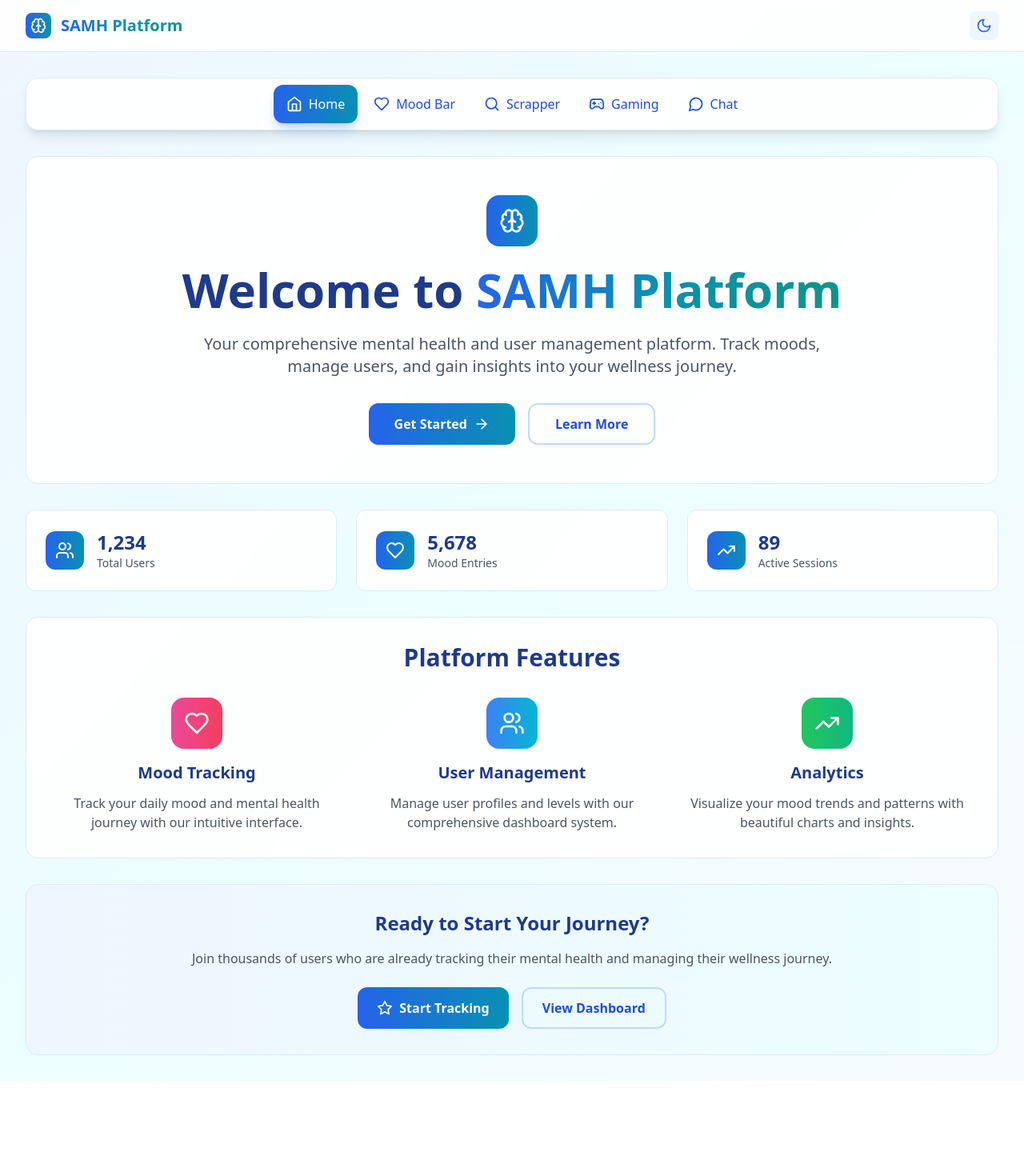
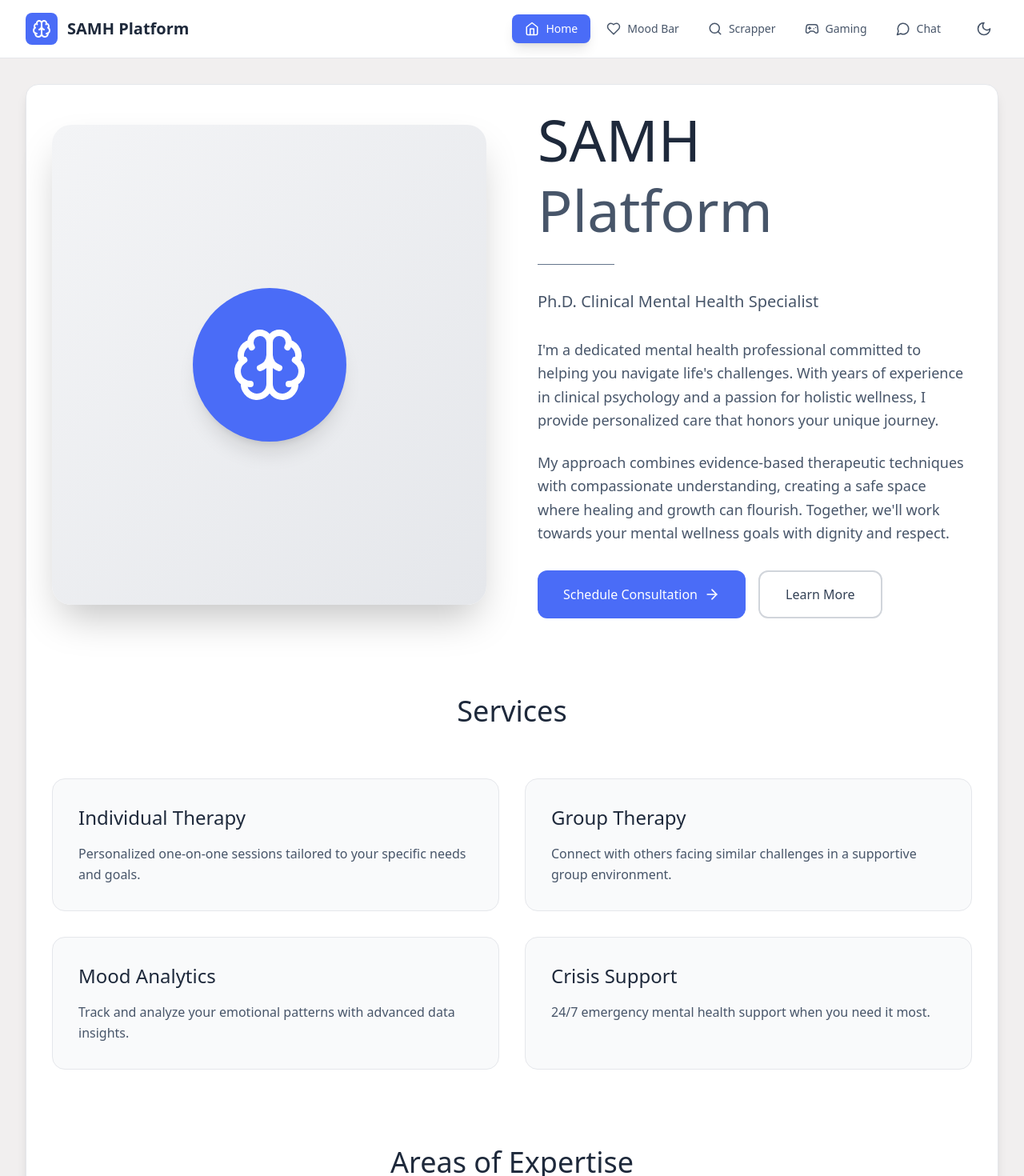
Before and after one commit to HuangT1ng/Dell_SAMH_Hackathon, a React (Vite) app in the folder web_app/: page / in a window 1280 px wide. Shown: the top 1470 px of the page at 80% size. Before the commit the page ends 1351 px from the top, so only its background shows below. Built offline with nearby package versions, Linux system fonts and the light colour scheme.

Commit message:
Update homepage design and consolidate navigation - Applied professional white theme with custom blue (#4a6cf7) accents - Removed duplicate navigation bars, consolidated into single top nav - Updated background to #f1efef for clean professional look - Improved header layout and navigation styling

```diff
--- a/web_app/src/App.tsx
+++ b/web_app/src/App.tsx
@@ -56,66 +56,66 @@ function App() {
     <div className={`min-h-screen transition-colors duration-300 ${
       darkMode
         ? 'bg-[#343541] text-white'
-        : 'bg-gradient-to-br from-blue-50 via-cyan-50 to-slate-50 text-blue-900'
-    }`}>
+        : 'text-slate-800'
+    }`} style={{ backgroundColor: darkMode ? undefined : '#f1efef' }}>
       {/* Header */}
       <header className={`border-b transition-colors duration-300 ${
         darkMode
           ? 'bg-[#40414F] border-gray-700'
-          : 'bg-white/90 backdrop-blur-sm border-blue-100'
+          : 'bg-white border-gray-200'
       }`}>
-        <div className="max-w-7xl mx-auto px-4 sm:px-6 lg:px-8">
-          <div className="flex justify-between items-center h-16">
-            <div className="flex items-center space-x-3">
-              <div className="w-8 h-8 bg-gradient-to-r from-blue-600 to-cyan-600 rounded-lg flex items-center justify-center">
-                <Brain className="w-5 h-5 text-white" />
+        <div className="max-w-7xl mx-auto px-8 py-4">
+          <div className="flex justify-between items-center">
+            <div className="flex items-center gap-3">
+              <div className="w-10 h-10 rounded-lg flex items-center justify-center" style={{ backgroundColor: '#4a6cf7' }}>
+                <Brain className="w-6 h-6 text-white" />
               </div>
-              <h1 className="text-xl font-bold bg-gradient-to-r from-blue-600 via-cyan-600 to-teal-600 bg-clip-text text-transparent">
+              <span className={`text-xl font-bold ${
+                darkMode ? 'text-white' : 'text-slate-800'
+              }`}>
                 SAMH Platform
-              </h1>
+              </span>
             </div>
+
+            {/* Main Navigation */}
+            <nav className="flex items-center gap-1">
+              {navigation.map(({ id, label, icon: Icon, description }) => (
+                <button
+                  key={id}
+                  onClick={() => setCurrentView(id as any)}
+                  className={`flex items-center gap-2 px-4 py-2 rounded-lg font-medium transition-all duration-200 ${
+                    currentView === id
+                      ? 'text-white shadow-lg'
+                      : darkMode
+                        ? 'text-gray-300 hover:bg-gray-700 hover:text-white'
+                        : 'text-slate-600 hover:bg-white hover:text-slate-800'
+                  }`}
+                  style={{
+                    backgroundColor: currentView === id ? '#4a6cf7' : undefined
+                  }}
+                  title={description}
+                >
+                  <Icon size={18} />
+                  <span className="hidden sm:inline text-sm">{label}</span>
+                </button>
+              ))}
+
               <button
                 onClick={() => setDarkMode(!darkMode)}
-              className={`p-2 rounded-lg transition-all duration-300 ${
+                className={`ml-4 p-2 rounded-lg transition-all duration-300 ${
                   darkMode
                     ? 'bg-gray-700 hover:bg-gray-600 text-yellow-400'
-                  : 'bg-blue-50 hover:bg-blue-100 text-blue-600'
+                    : 'bg-white hover:bg-gray-100 text-slate-600'
                 }`}
               >
                 {darkMode ? <Sun className="w-5 h-5" /> : <Moon className="w-5 h-5" />}
               </button>
+            </nav>
           </div>
         </div>
       </header>
 
       <div className="max-w-7xl mx-auto px-4 sm:px-6 lg:px-8 py-8">
-        {/* Navigation */}
-        <nav className={`mb-8 rounded-2xl p-2 shadow-lg border transition-all duration-300 ${
-          darkMode
-            ? 'bg-[#40414F] border-gray-700'
-            : 'bg-white/90 backdrop-blur-sm border-blue-100'
-        }`}>
-          <div className="flex flex-wrap justify-center gap-1">
-            {navigation.map(({ id, label, icon: Icon, description }) => (
-              <button
-                key={id}
-                onClick={() => setCurrentView(id as any)}
-                className={`flex items-center gap-2 px-4 py-3 rounded-xl font-medium transition-all duration-200 ${
-                  currentView === id
-                    ? 'bg-gradient-to-r from-blue-600 to-cyan-600 text-white shadow-lg shadow-blue-500/30'
-                    : darkMode
-                      ? 'text-gray-300 hover:bg-gray-700 hover:text-white'
-                      : 'text-blue-700 hover:bg-blue-50 hover:text-blue-800'
-                }`}
-                title={description}
-              >
-                <Icon size={20} />
-                <span className="hidden sm:inline">{label}</span>
-              </button>
-            ))}
-          </div>
-        </nav>
-
         {/* Main Content */}
         <main>
           {currentView === 'home' && <HomePage darkMode={darkMode} />}
--- a/web_app/src/components/HomePage.tsx
+++ b/web_app/src/components/HomePage.tsx
@@ -1,75 +1,119 @@
 import React from 'react';
-import { Brain, TrendingUp, Users, Heart, ArrowRight, Star } from 'lucide-react';
+import { Brain, ArrowRight, Star, Mail, Phone, MapPin } from 'lucide-react';
 
 interface HomePageProps {
   darkMode: boolean;
 }
 
 const HomePage: React.FC<HomePageProps> = ({ darkMode }) => {
-  const features = [
+  const services = [
     {
-      icon: Heart,
-      title: 'Mood Tracking',
-      description: 'Track your daily mood and mental health journey with our intuitive interface.',
-      color: 'from-pink-500 to-rose-500'
+      title: 'Individual Therapy',
+      description: 'Personalized one-on-one sessions tailored to your specific needs and goals.',
     },
     {
-      icon: Users,
-      title: 'User Management',
-      description: 'Manage user profiles and levels with our comprehensive dashboard system.',
-      color: 'from-blue-500 to-cyan-500'
+      title: 'Group Therapy',
+      description: 'Connect with others facing similar challenges in a supportive group environment.',
     },
     {
-      icon: TrendingUp,
-      title: 'Analytics',
-      description: 'Visualize your mood trends and patterns with beautiful charts and insights.',
-      color: 'from-green-500 to-emerald-500'
+      title: 'Mood Analytics',
+      description: 'Track and analyze your emotional patterns with advanced data insights.',
+    },
+    {
+      title: 'Crisis Support',
+      description: '24/7 emergency mental health support when you need it most.',
     }
   ];
 
-  const stats = [
-    { label: 'Total Users', value: '1,234', icon: Users },
-    { label: 'Mood Entries', value: '5,678', icon: Heart },
-    { label: 'Active Sessions', value: '89', icon: TrendingUp }
+  const expertise = [
+    'Anxiety & Depression',
+    'Trauma & PTSD',
+    'Relationship Issues',
+    'Stress Management',
+    'Behavioral Therapy',
+    'Mindfulness & Meditation'
   ];
 
   return (
-    <div className="space-y-8">
-      {/* Hero Section */}
-      <div className={`text-center py-12 rounded-2xl ${
+    <div className={`${
       darkMode
-          ? 'bg-[#40414F] border border-gray-700'
-          : 'bg-white/90 backdrop-blur-sm border border-blue-100'
+        ? 'bg-gradient-to-br from-slate-900 via-slate-800 to-slate-700'
+        : 'bg-white'
+    } rounded-2xl p-8 shadow-lg border ${
+      darkMode ? 'border-slate-700' : 'border-gray-200'
     }`}>
-        <div className="max-w-4xl mx-auto px-6">
-          <div className="flex items-center justify-center mb-6">
-            <div className="w-16 h-16 bg-gradient-to-r from-blue-600 to-cyan-600 rounded-2xl flex items-center justify-center">
-              <Brain className="w-8 h-8 text-white" />
+      {/* Main Content */}
+      <div className="max-w-7xl mx-auto">
+        <div className="grid grid-cols-1 lg:grid-cols-2 gap-16 items-center">
+          {/* Left Side - Hero Image */}
+          <div className="relative">
+            <div className={`w-full h-[600px] rounded-3xl overflow-hidden shadow-2xl ${
+              darkMode
+                ? 'bg-gradient-to-br from-slate-700 to-slate-600'
+                : 'bg-gradient-to-br from-gray-100 to-gray-200'
+            }`}>
+              {/* Professional Image Placeholder */}
+              <div className="w-full h-full flex items-center justify-center">
+                <div className={`w-48 h-48 rounded-full flex items-center justify-center shadow-xl ${
+                  darkMode
+                    ? 'bg-gradient-to-br from-slate-600 to-slate-700'
+                    : ''
+                }`} style={{ backgroundColor: darkMode ? undefined : '#4a6cf7' }}>
+                  <Brain className="w-24 h-24 text-white" />
                 </div>
               </div>
-          <h1 className={`text-4xl md:text-6xl font-bold mb-6 ${
-            darkMode ? 'text-white' : 'text-blue-900'
+            </div>
+          </div>
+
+          {/* Right Side - Content */}
+          <div className="space-y-8">
+            <div>
+              <h1 className={`text-5xl lg:text-7xl font-light mb-4 ${
+                darkMode ? 'text-white' : 'text-slate-800'
               }`}>
-            Welcome to{' '}
-            <span className="bg-gradient-to-r from-blue-600 via-cyan-600 to-teal-600 bg-clip-text text-transparent">
-              SAMH Platform
-            </span>
+                SAMH
               </h1>
-          <p className={`text-xl mb-8 ${
-            darkMode ? 'text-gray-300' : 'text-gray-600'
+              <h2 className={`text-5xl lg:text-7xl font-light mb-8 ${
+                darkMode ? 'text-slate-300' : 'text-slate-600'
               }`}>
-            Your comprehensive mental health and user management platform.
-            Track moods, manage users, and gain insights into your wellness journey.
+                Platform
+              </h2>
+              <div className={`w-24 h-px ${
+                darkMode ? 'bg-slate-400' : 'bg-slate-500'
+              } mb-8`}></div>
+              <p className={`text-xl font-light ${
+                darkMode ? 'text-slate-300' : 'text-slate-600'
+              }`}>
+                Ph.D. Clinical Mental Health Specialist
               </p>
-          <div className="flex flex-wrap justify-center gap-4">
-            <button className="bg-gradient-to-r from-blue-600 to-cyan-600 text-white px-8 py-3 rounded-xl font-semibold hover:shadow-lg hover:shadow-blue-500/30 transition-all duration-200 flex items-center gap-2">
-              Get Started
+            </div>
+
+            <div className="space-y-6">
+              <p className={`text-lg leading-relaxed ${
+                darkMode ? 'text-slate-300' : 'text-slate-600'
+              }`}>
+                I'm a dedicated mental health professional committed to helping you navigate life's challenges.
+                With years of experience in clinical psychology and a passion for holistic wellness,
+                I provide personalized care that honors your unique journey.
+              </p>
+              <p className={`text-lg leading-relaxed ${
+                darkMode ? 'text-slate-300' : 'text-slate-600'
+              }`}>
+                My approach combines evidence-based therapeutic techniques with compassionate understanding,
+                creating a safe space where healing and growth can flourish. Together, we'll work towards
+                your mental wellness goals with dignity and respect.
+              </p>
+            </div>
+
+            <div className="flex flex-wrap gap-4">
+              <button className="text-white px-8 py-4 rounded-xl font-medium hover:shadow-lg transition-all duration-300 flex items-center gap-2" style={{ backgroundColor: '#4a6cf7' }}>
+                Schedule Consultation
                 <ArrowRight className="w-5 h-5" />
               </button>
-            <button className={`px-8 py-3 rounded-xl font-semibold border-2 transition-all duration-200 ${
+              <button className={`px-8 py-4 rounded-xl font-medium border-2 transition-all duration-300 ${
                 darkMode
-                ? 'border-gray-600 text-gray-300 hover:bg-gray-700'
-                : 'border-blue-200 text-blue-700 hover:bg-blue-50'
+                  ? 'border-slate-600 text-slate-300 hover:bg-slate-800'
+                  : 'border-gray-300 text-slate-700 hover:bg-gray-50'
               }`}>
                 Learn More
               </button>
@@ -77,95 +121,111 @@ const HomePage: React.FC<HomePageProps> = ({ darkMode }) => {
           </div>
         </div>
 
-      {/* Stats Section */}
-      <div className="grid grid-cols-1 md:grid-cols-3 gap-6">
-        {stats.map((stat, index) => (
-          <div key={index} className={`p-6 rounded-xl transition-all duration-300 ${
+        {/* Services Section */}
+        <div className="mt-24">
+          <h2 className={`text-4xl font-light text-center mb-16 ${
+            darkMode ? 'text-white' : 'text-slate-800'
+          }`}>
+            Services
+          </h2>
+          <div className="grid grid-cols-1 md:grid-cols-2 gap-8">
+            {services.map((service, index) => (
+              <div key={index} className={`p-8 rounded-2xl transition-all duration-300 hover:shadow-xl ${
                 darkMode
-              ? 'bg-[#40414F] border border-gray-700'
-              : 'bg-white/90 backdrop-blur-sm border border-blue-100'
+                  ? 'bg-slate-800/50 border border-slate-700 hover:bg-slate-800'
+                  : 'bg-gray-50 border border-gray-200 hover:bg-white'
               }`}>
-            <div className="flex items-center gap-4">
-              <div className="w-12 h-12 bg-gradient-to-r from-blue-600 to-cyan-600 rounded-xl flex items-center justify-center">
-                <stat.icon className="w-6 h-6 text-white" />
-              </div>
-              <div>
-                <p className={`text-2xl font-bold ${
-                  darkMode ? 'text-white' : 'text-blue-900'
+                <h3 className={`text-2xl font-medium mb-4 ${
+                  darkMode ? 'text-white' : 'text-slate-800'
                 }`}>
-                  {stat.value}
-                </p>
-                <p className={`text-sm ${
-                  darkMode ? 'text-gray-400' : 'text-gray-600'
+                  {service.title}
+                </h3>
+                <p className={`leading-relaxed ${
+                  darkMode ? 'text-slate-300' : 'text-slate-600'
                 }`}>
-                  {stat.label}
-                </p>
-              </div>
-            </div>
-          </div>
-        ))}
-      </div>
-
-      {/* Features Section */}
-      <div className={`p-8 rounded-2xl ${
-        darkMode
-          ? 'bg-[#40414F] border border-gray-700'
-          : 'bg-white/90 backdrop-blur-sm border border-blue-100'
-      }`}>
-        <h2 className={`text-3xl font-bold text-center mb-8 ${
-          darkMode ? 'text-white' : 'text-blue-900'
-        }`}>
-          Platform Features
-        </h2>
-        <div className="grid grid-cols-1 md:grid-cols-3 gap-8">
-          {features.map((feature, index) => (
-            <div key={index} className="text-center group">
-              <div className={`w-16 h-16 bg-gradient-to-r ${feature.color} rounded-2xl flex items-center justify-center mx-auto mb-4 group-hover:scale-110 transition-transform duration-200`}>
-                <feature.icon className="w-8 h-8 text-white" />
-              </div>
-              <h3 className={`text-xl font-semibold mb-3 ${
-                darkMode ? 'text-white' : 'text-blue-900'
-              }`}>
-                {feature.title}
-              </h3>
-              <p className={`${
-                darkMode ? 'text-gray-300' : 'text-gray-600'
-              }`}>
-                {feature.description}
+                  {service.description}
                 </p>
               </div>
             ))}
           </div>
         </div>
 
-      {/* Call to Action */}
-      <div className={`p-8 rounded-2xl text-center ${
+        {/* Areas of Expertise */}
+        <div className="mt-24">
+          <h2 className={`text-4xl font-light text-center mb-16 ${
+            darkMode ? 'text-white' : 'text-slate-800'
+          }`}>
+            Areas of Expertise
+          </h2>
+          <div className="grid grid-cols-1 md:grid-cols-2 lg:grid-cols-3 gap-6">
+            {expertise.map((area, index) => (
+              <div key={index} className={`p-6 rounded-xl text-center transition-all duration-300 ${
                 darkMode
-          ? 'bg-gradient-to-r from-blue-900/50 to-cyan-900/50 border border-gray-700'
-          : 'bg-gradient-to-r from-blue-50 to-cyan-50 border border-blue-100'
+                  ? 'bg-slate-800/30 border border-slate-700 hover:bg-slate-800/50'
+                  : 'bg-gray-50 border border-gray-200 hover:bg-white'
               }`}>
-        <h2 className={`text-2xl font-bold mb-4 ${
-          darkMode ? 'text-white' : 'text-blue-900'
+                <p className={`text-lg font-medium ${
+                  darkMode ? 'text-slate-300' : 'text-slate-700'
                 }`}>
-          Ready to Start Your Journey?
+                  {area}
+                </p>
+              </div>
+            ))}
+          </div>
+        </div>
+
+        {/* Contact Section */}
+        <div className={`mt-24 p-12 rounded-3xl text-center ${
+          darkMode
+            ? 'bg-gradient-to-r from-slate-800/50 to-slate-700/50 border border-slate-700'
+            : 'bg-gradient-to-r from-gray-50 to-gray-100 border border-gray-200'
+        }`}>
+          <h2 className={`text-4xl font-light mb-8 ${
+            darkMode ? 'text-white' : 'text-slate-800'
+          }`}>
+            Ready to Begin Your Journey?
           </h2>
-        <p className={`mb-6 ${
-          darkMode ? 'text-gray-300' : 'text-gray-600'
+          <p className={`text-xl mb-12 max-w-3xl mx-auto ${
+            darkMode ? 'text-slate-300' : 'text-slate-600'
           }`}>
-          Join thousands of users who are already tracking their mental health and managing their wellness journey.
+            Take the first step towards better mental health. I'm here to support you with
+            compassionate, professional care tailored to your unique needs.
           </p>
-        <div className="flex flex-wrap justify-center gap-4">
-          <button className="bg-gradient-to-r from-blue-600 to-cyan-600 text-white px-6 py-3 rounded-xl font-semibold hover:shadow-lg hover:shadow-blue-500/30 transition-all duration-200 flex items-center gap-2">
+          <div className="flex flex-wrap justify-center gap-6 mb-12">
+            <button className="text-white px-10 py-4 rounded-xl font-medium hover:shadow-lg transition-all duration-300 flex items-center gap-3" style={{ backgroundColor: '#4a6cf7' }}>
               <Star className="w-5 h-5" />
-            Start Tracking
+              Start Your Journey
             </button>
-          <button className={`px-6 py-3 rounded-xl font-semibold border-2 transition-all duration-200 ${
+            <button className={`px-10 py-4 rounded-xl font-medium border-2 transition-all duration-300 ${
               darkMode
-              ? 'border-gray-600 text-gray-300 hover:bg-gray-700'
-              : 'border-blue-200 text-blue-700 hover:bg-blue-50'
+                ? 'border-slate-600 text-slate-300 hover:bg-slate-800'
+                : 'border-gray-300 text-slate-700 hover:bg-gray-50'
             }`}>
-            View Dashboard
+              View Resources
             </button>
+          </div>
+
+          {/* Contact Info */}
+          <div className="flex flex-wrap justify-center gap-8">
+            <div className="flex items-center gap-3">
+              <Mail className={`w-5 h-5 ${darkMode ? 'text-slate-300' : 'text-slate-600'}`} />
+              <span className={`${darkMode ? 'text-slate-300' : 'text-slate-600'}`}>
+                contact@samhplatform.com
+              </span>
+            </div>
+            <div className="flex items-center gap-3">
+              <Phone className={`w-5 h-5 ${darkMode ? 'text-slate-300' : 'text-slate-600'}`} />
+              <span className={`${darkMode ? 'text-slate-300' : 'text-slate-600'}`}>
+                (555) 123-4567
+              </span>
+            </div>
+            <div className="flex items-center gap-3">
+              <MapPin className={`w-5 h-5 ${darkMode ? 'text-slate-300' : 'text-slate-600'}`} />
+              <span className={`${darkMode ? 'text-slate-300' : 'text-slate-600'}`}>
+                Virtual & In-Person Sessions
+              </span>
+            </div>
+          </div>
         </div>
       </div>
     </div>
```
Lines whose indentation alone changed are shown as unchanged.
